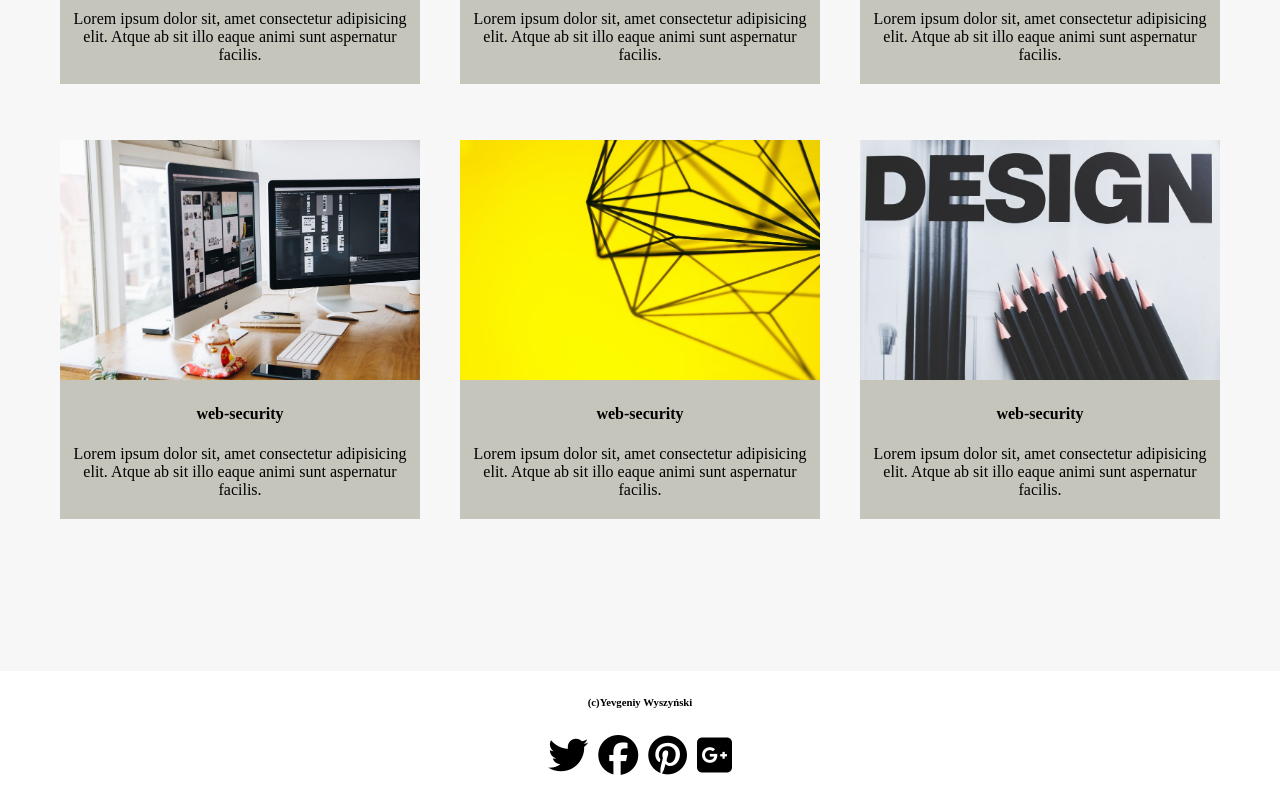
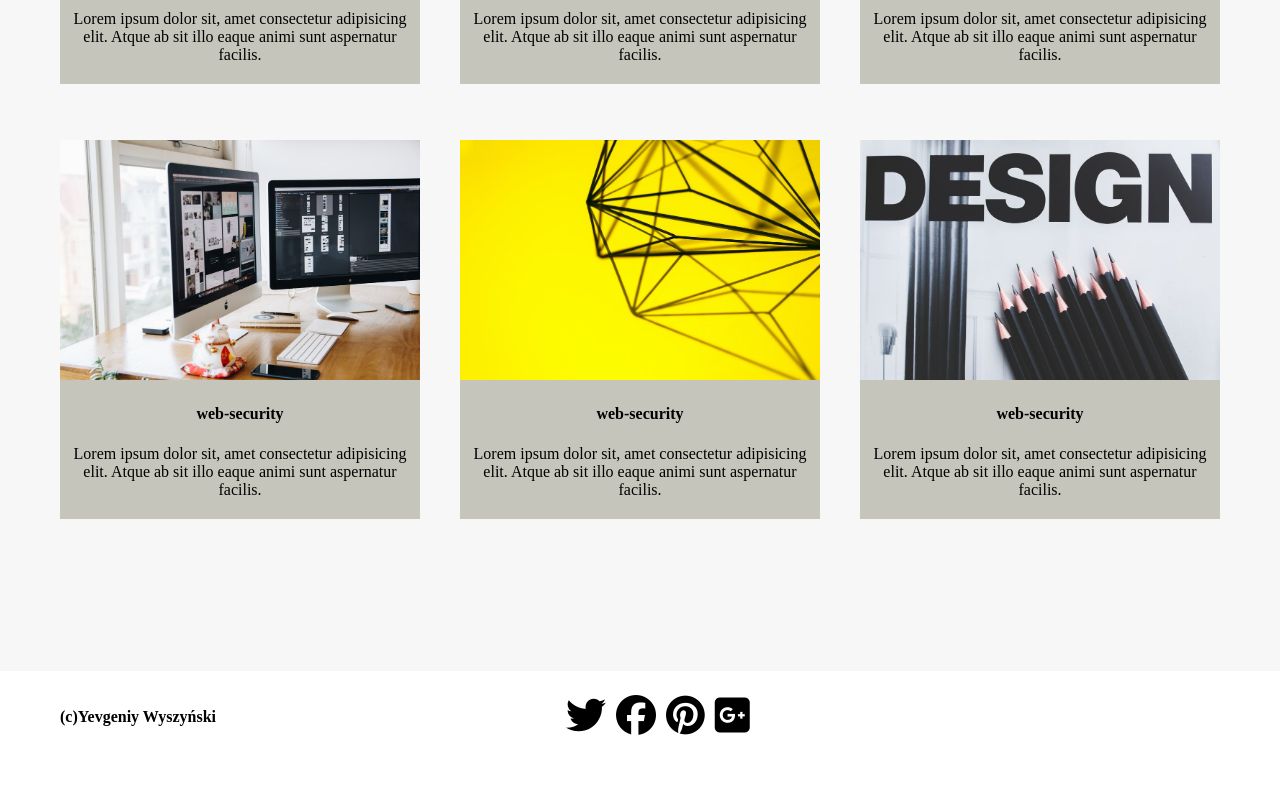
Before and after one commit to yevgeniywyszynski/web-Golden-page, a website: page index.html in a window 1280 px wide. Shown: the part 1544-2344 px from the top of the page. After the commit the page ends 2307 px from the top, so only its background shows below. Drawn offline with Linux system fonts and the light colour scheme; a web font is replaced by a local one.

Commit message:
add finaly version webpage

```diff
--- a/index.html
+++ b/index.html
@@ -113,10 +113,11 @@
         </div>
     </section>
     <footer>
+        <div class="container">
+            <div class="icon-footer">
                 <div class="footer-title">
                     <h6 class="name-footer">(c)Yevgeniy Wyszyński</h6>
                 </div>
-        <div class="icon-footer">
                 <div class="icons">
                     <i class="fab fa-twitter"></i>
                     <i class="fab fa-facebook"></i>
@@ -124,6 +125,7 @@
                     <i class="fab fa-google-plus-square"></i>
                 </div>
             </div>
+        </div>
     </footer>
 </body>
 </html>
--- a/sass/style.scss
+++ b/sass/style.scss
@@ -162,6 +162,24 @@ body {
     background-color: #C5C5BB;
   }
 
+  /* footer */
+  .name-footer {
+    font-size: 16px;
+  }
+  .icon-footer {
+    display: flex;
+    align-items: center;
+    padding-left: 20px;
+    .name-footer {
+      margin-right: 350px;
+    }
+    .icons {
+      margin-bottom: 20px;
+      margin-top: 20px;
+      font-size: 40px;
+    }
+  }
+
   @media (max-width: 767px) {
     .navigation {
       line-height: 25px;
@@ -179,19 +197,16 @@ body {
       padding: 15px 30px;
       font-size: 15px;
     }
-  }
 
-  /* footer */
-  .footer-title {
-    display: flex;
-    justify-content: center;
-  }
+    .services .elements {
+      flex-direction: column;
+    }
 
-  .icon-footer {
-    display: flex;
-    justify-content: center;
-    .icons {
-      margin-bottom: 20px;
-      font-size: 40px;
+    .icon-footer {
+      flex-direction: column;
+    }
+
+    .icon-footer .name-footer {
+      margin-right: 0;
     }
   }
```
Also changed, not shown: css/style.css, 1 other file. Lines whose indentation alone changed are shown as unchanged.
